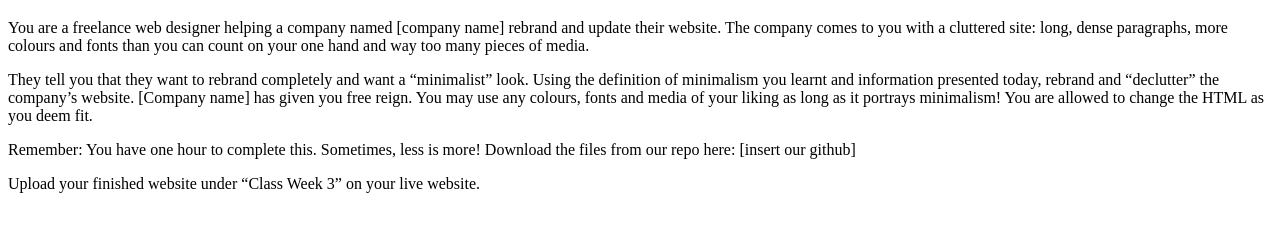
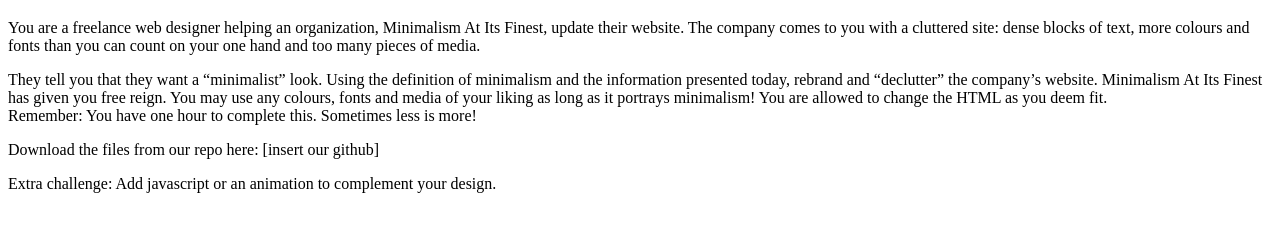
Before and after one commit to asukalap/asukalap.github.io, a plain HTML site: page presentations/week3/index.html in a window 1280 px wide. Shown: the part 61-292 px from the top of the page. Drawn offline with Linux system fonts and the light colour scheme.

Commit message:
instructionsupdate

```diff
--- a/presentations/week3/index.html
+++ b/presentations/week3/index.html
@@ -8,17 +8,17 @@
     <div class="mainDiv">
       <h1>Instructions</h1>
       <p>
-        You are a freelance web designer helping a company named [company name] rebrand and update their website. The company comes to you with a cluttered site: long, dense paragraphs, more colours and fonts than you can count on your one hand and way too many pieces of media.
+        You are a freelance web designer helping an organization, Minimalism At Its Finest, update their website. The company comes to you with a cluttered site: dense blocks of text, more colours and fonts than you can count on your one hand and too many pieces of media.
       </p>
       <p>
-        They tell you that they want to rebrand completely and want a “minimalist” look. Using the definition of minimalism you learnt and information presented today, rebrand and “declutter” the company’s website. [Company name] has given you free reign. You may use any colours, fonts and media of your liking as long as it portrays minimalism! You are allowed to change the HTML as you deem fit.
+        They tell you that they want a “minimalist” look. Using the definition of minimalism and the information presented today, rebrand and “declutter” the company’s website. Minimalism At Its Finest has given you free reign. You may use any colours, fonts and media of your liking as long as it portrays minimalism! You are allowed to change the HTML as you deem fit.
+        <br>Remember: You have one hour to complete this. Sometimes less is more!
+      </p>
+      <p>
+        Download the files from our repo here: [insert our github]
       </p>
 	    <p>
-        Remember: You have one hour to complete this. Sometimes, less is more!
-        Download the files from our repo here: [insert our github]
-      </p>
-      <p>
-        Upload your finished website under “Class Week 3” on your live website.
+        Extra challenge: Add javascript or an animation to complement your design.
       </p>
     </div>
   </body>
```
Also changed, not shown: presentations/week3/upload.html (+1 -1 lines).
